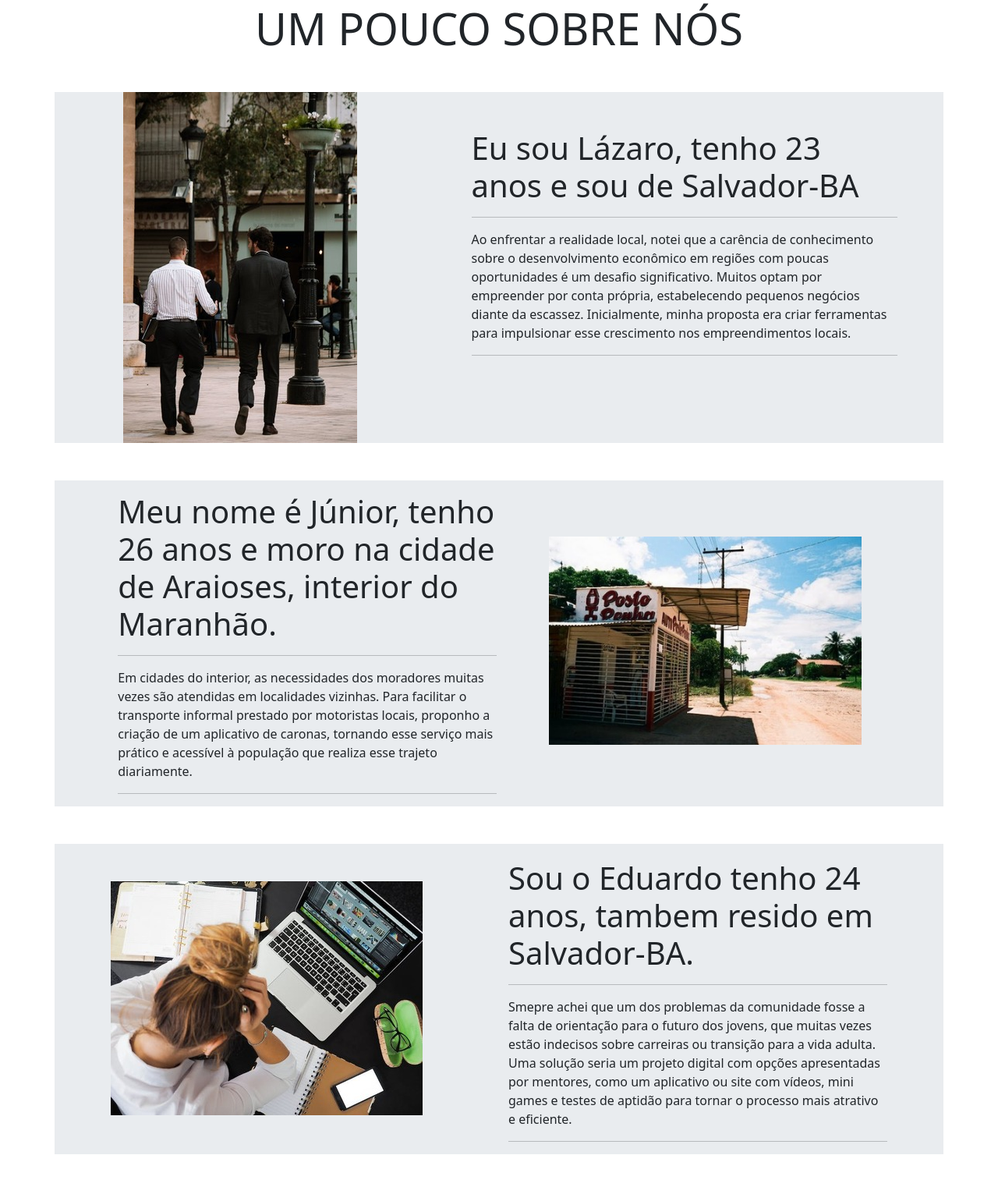
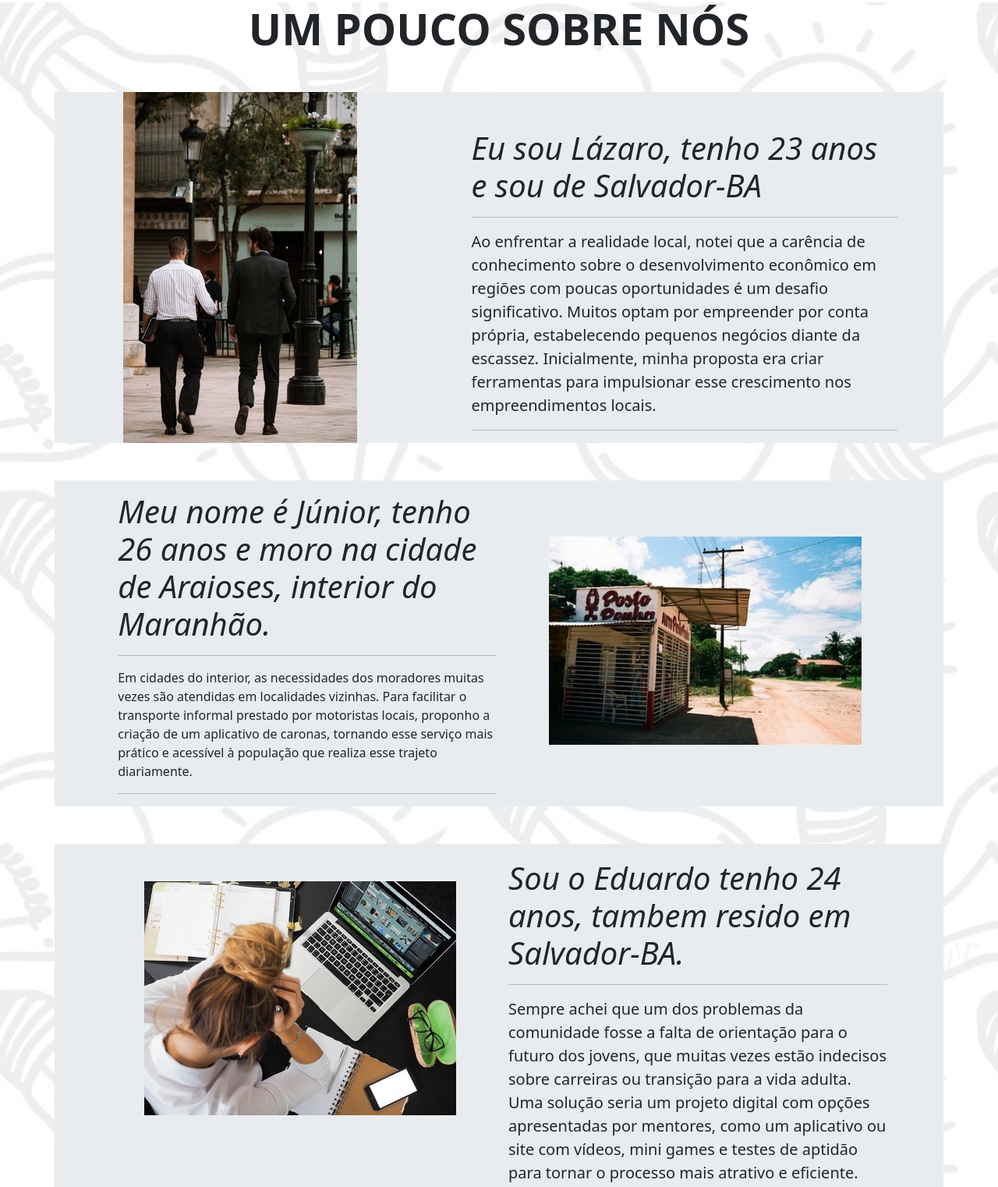
Before and after one commit to LazaroMoreira/ProjetoCODE, a plain HTML site: page 1Sobre.html in a window 1280 px wide. Shown: the part 1157-2679 px from the top of the page at 78% size. Drawn offline with nearby package versions, Linux system fonts and the light colour scheme.

Commit message:
adicionando plano de fundo
plano de fundo adicionado com algumas diferenças

```diff
--- a/1Sobre.html
+++ b/1Sobre.html
@@ -89,9 +89,10 @@
             </button>
         </div>
 
-        <p class="display-4 text-center m-5"> UM POUCO SOBRE NÓS</p>
+        <div id="bg-image">
 
-        <div class="container-fluid">
+            <p class="display-4 text-center m-5 fw-semibold"> UM POUCO SOBRE NÓS</p>
+            <div class="container-fluid text-center">
 
                 <div class="container bg-body-secondary">
                     <div class="row justify-content-around">
@@ -102,14 +103,17 @@
 
                         <div class="col-lg-6 pt-5 text-start">
 
-                        <p class="display-6  "> Eu sou Lázaro, tenho 23 anos e sou de Salvador-BA </p>
+                            <p class="display-6 fst-italic"> Eu sou Lázaro, tenho 23 anos e sou de Salvador-BA </p>
                             <hr>
-                        <p class=" mt-3">
-                            Ao enfrentar a realidade local, notei que a carência de conhecimento sobre o desenvolvimento
-                            econômico em regiões com poucas oportunidades é um desafio significativo. Muitos optam por
+                            <p class=" mt-3 lead">
+                                Ao enfrentar a realidade local, notei que a carência de conhecimento sobre o
+                                desenvolvimento
+                                econômico em regiões com poucas oportunidades é um desafio significativo. Muitos optam
+                                por
                                 empreender por conta própria, estabelecendo pequenos negócios diante da escassez.
                                 Inicialmente,
-                            minha proposta era criar ferramentas para impulsionar esse crescimento nos empreendimentos
+                                minha proposta era criar ferramentas para impulsionar esse crescimento nos
+                                empreendimentos
                                 locais.
                             </p>
                             <hr>
@@ -120,14 +124,15 @@
                 <div class="container bg-body-secondary">
                     <div class="row justify-content-around m-5">
 
-                    <div class="col-lg-6 text-start">
-                        <p class="display-6 mt-3"> Meu nome é Júnior, tenho 26 anos e moro na cidade de
+                        <div class="col-lg-6 text-start ">
+                            <p class="display-6 mt-3 fst-italic"> Meu nome é Júnior, tenho 26 anos e moro na cidade de
                                 Araioses, interior do Maranhão. </p>
 
-                        <p>
+                            <p class="lead">
                                 <hr>
                                 Em cidades do interior, as necessidades dos moradores muitas vezes são atendidas em
-                            localidades vizinhas. Para facilitar o transporte informal prestado por motoristas locais,
+                                localidades vizinhas. Para facilitar o transporte informal prestado por motoristas
+                                locais,
                                 proponho a criação de um aplicativo de caronas, tornando esse serviço mais prático e
                                 acessível à população que realiza esse trajeto diariamente.
                             </p>
@@ -145,19 +150,21 @@
 
                         <div class="col-lg-6 py-5">
                             <img class="img-fluid" src="img/pensamento.jpg" alt="pensamento">
-
                         </div>
 
                         <div class="col-lg-6 mt-1 text-start">
 
-                        <p class="display-6 mt-3"> Sou o Eduardo tenho 24 anos, tambem resido em Salvador-BA. </p>
+                            <p class="display-6 mt-3 fst-italic"> Sou o Eduardo tenho 24 anos, tambem resido em Salvador-BA. </p>
                             <hr>
-                        <p>
+                            <p class="lead">
 
-                            Smepre achei que um dos problemas da comunidade fosse a falta de orientação para o futuro
+                                Sempre achei que um dos problemas da comunidade fosse a falta de orientação para o
+                                futuro
                                 dos jovens, que muitas vezes estão indecisos sobre carreiras ou transição para a vida
-                            adulta. Uma solução seria um projeto digital com opções apresentadas por mentores, como um
-                            aplicativo ou site com vídeos, mini games e testes de aptidão para tornar o processo mais
+                                adulta. Uma solução seria um projeto digital com opções apresentadas por mentores, como
+                                um
+                                aplicativo ou site com vídeos, mini games e testes de aptidão para tornar o processo
+                                mais
                                 atrativo e eficiente.
 
                             </p>
@@ -169,11 +176,11 @@
                 <div class="container bg-body-secondary">
                     <div class="row justify-content-around my-5">
 
-                    <div class="col-lg-6 ">
+                        <div class="col-lg-6 text-start">
 
-                        <p class="display-6 mt-5 "> Olá, meu nome é Allef e resido em Salvador-BA. </p>
+                            <p class="display-6 mt-5 fst-italic"> Olá, meu nome é Allef e resido em Salvador-BA. </p>
                             <hr>
-                        <p class=" mt-3">
+                            <p class=" mt-3 lead ">
                                 Analisando a minha comunidade, percebi que a desinformação é o ponto principal para o
                                 fracasso dos negócios. Sabendo disso, imaginei uma maneira de informar os
                                 microempreendedores a gerir seu negócio de forma inteligente e eficaz para continuar
@@ -189,7 +196,7 @@
                 </div>
             </div>
 
-        <h3 id="surgimento" class=" display-4 text-center m-5 px-5"> COMO SURGIU O PROJETO</h3>
+            <h3 id="surgimento" class=" display-4 text-center m-5 px-5 fw-semibold"> COMO SURGIU O PROJETO</h3>
 
             <div class="container bg-body-secondary mb-5">
 
@@ -201,13 +208,15 @@
 
                     <div class="col-lg-5 m-5">
                         <hr>
-                    <p>
+                        <p class="lead">
                             Com base em todos os depoimentos que foram feitos sobre problemas e soluções, nasceu
-                        o Projeto Infor Mei que leva conhecimento de maneira simplificada acerca de gestão de negócios.
+                            o Projeto Infor Mei que leva conhecimento de maneira simplificada acerca de gestão de
+                            negócios.
                         </p>
                         <hr>
                     </div>
 
+                </div>
             </div>
         </div>
     </main>
--- a/style.css
+++ b/style.css
@@ -2,3 +2,10 @@
     height: auto;
     opacity: 0.9;
 }
+#bg-image {
+    background-image: url(img/background-editado.jpeg);
+    background-size: cover;
+    background-position: center;
+    background-repeat: repeat;
+    background-attachment: fixed;
+}
```
Also changed, not shown: img/background-editado.jpeg (added). Lines whose indentation alone changed are shown as unchanged.
